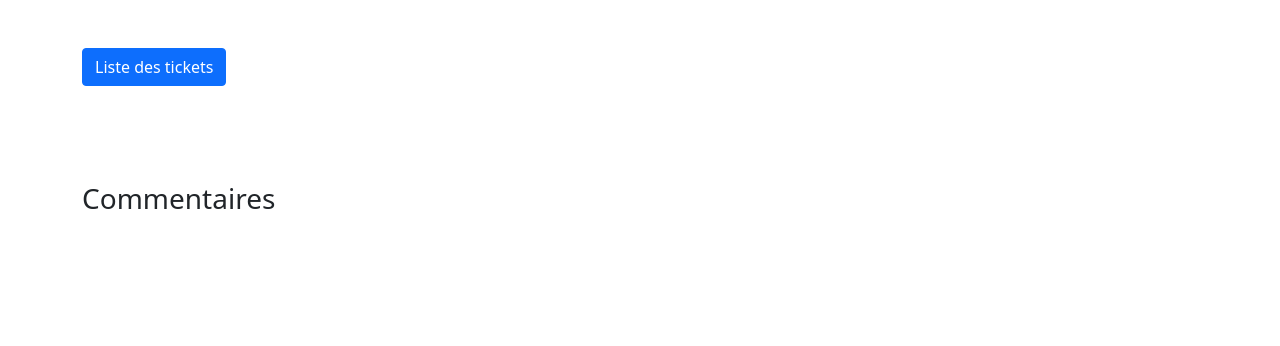
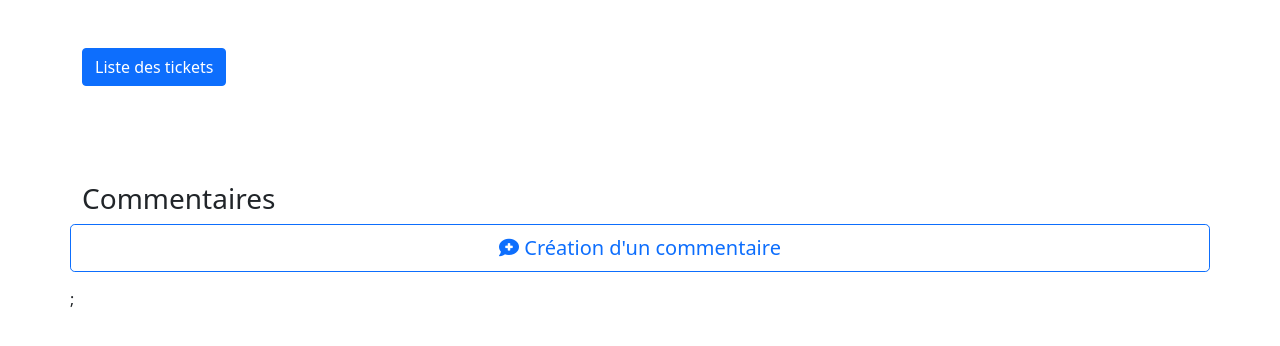
Before and after one commit to Dario0617/Blog, a PHP site: page /commentaires.php?idBillet=1 in a window 1280 px wide. Shown: the top 346 px of the page. Run offline with PHP 8.4, Linux system fonts and the light colour scheme; data that the repository does not hold is empty; some libraries are stand-ins or nearby versions.

Commit message:
modification

```diff
--- a/commentaires.php
+++ b/commentaires.php
@@ -63,11 +63,7 @@ $tableCommentaires = $reponse->fetchAll(PDO::FETCH_ASSOC);
         <div class="col-12">
             <div class="row">
                 <h3>Commentaires</h3>
-                <?php
-                    if( isset($_SESSION['connected']) ){
-                        echo '<button type="button" class="btn btn-outline-primary btn-lg" style="margin-bottom: 15px" data-toggle="modal" data-target="#exampleModal" id="createCommentaryModal">Création d\'un commentaire</button>';
-                    }
-                ?>
+               <button type="button" class="btn btn-outline-primary btn-lg" style="margin-bottom: 15px" data-toggle="modal" data-target="#exampleModal" id="createCommentaryModal"><i class="fa-solid fa-comment-medical"></i>&nbsp;Création d'un commentaire</button>;
             </div>
             <?php
                 foreach($tableCommentaires as $key => $val){
@@ -80,7 +76,7 @@ $tableCommentaires = $reponse->fetchAll(PDO::FETCH_ASSOC);
                     </div>
                     <div class="d-flex align-items-center row">
                         <p class="mb-1 col-11"><?=$val['commentaire']?></p>
-                        <button type="submit" class="btn btn-danger col-1"><i class="fa-regular fa-trash-can"></i></button>
+                        <button type="submit" class="btn btn-danger col-1"><i class="fa-solid fa-trash-can"></i></button>
                     </div>
             </div>
             <?php
@@ -95,7 +91,7 @@ $tableCommentaires = $reponse->fetchAll(PDO::FETCH_ASSOC);
     <div class="modal-content">
         <form name="accesform" method="post" action="saveCommentaire.php">
             <div class="modal-header">
-                <h5 class="modal-title" id="exampleModalLabel">Création d'un commentaire</h5>
+                <h5 class="modal-title" id="exampleModalLabel"><i class="fa-solid fa-comment-medical"></i>&nbsp;Création d'un commentaire</h5>
                 <button type="button" class="close" data-dismiss="modal" aria-label="Close">
                 <span aria-hidden="true">&times;</span>
                 </button>
--- a/index.php
+++ b/index.php
@@ -48,7 +48,7 @@ session_start();
                         <a class="nav-link" href="Inscription.php"><i class="fa-solid fa-user-plus"></i>&nbsp;Inscription</a>
                     </li>
                     <?php if( isset( $_SESSION['connected'] ) ){
-                        echo "<li class='nav-item'><a class='nav-link' href='profile.php'><i class='fa-solid fa-circle-user'></i>Profile</a></li>";
+                        echo "<li class='nav-item'><a class='nav-link' href='profile.php'><i class='fa-solid fa-circle-user'></i>&nbsp;Profile</a></li>";
                     } ?>
                 </ul>
             </div>
@@ -60,9 +60,9 @@ session_start();
             if( isset( $_SESSION['connected'] ) ){
                 echo '<div class="row" style="margin-bottom: 10px"><div class="col-9"><h4>Bienvenue ' .
                 $login . '</h4></div><div class="col-3" style="display: flex;justify-content: space-evenly;">
-                <a class="btn btn-outline-primary" href="createdTicket.php" style="margin-bottom: 20px;">Créer un billet</a>
+                <a class="btn btn-outline-primary" href="createdTicket.php" style="margin-bottom: 20px;"><i class="fa-solid fa-ticket"></i>&nbsp;Créer un billet</a>
                 <form name="accesform" method="post" action="logout.php">
-                <button type="submit" class="btn btn-danger">Déconnexion</button>
+                <button type="submit" class="btn btn-danger"><i class="fa-solid fa-door-open"></i>&nbsp;Déconnexion</button>
                 </form></div>';
             }
         ?>
```
